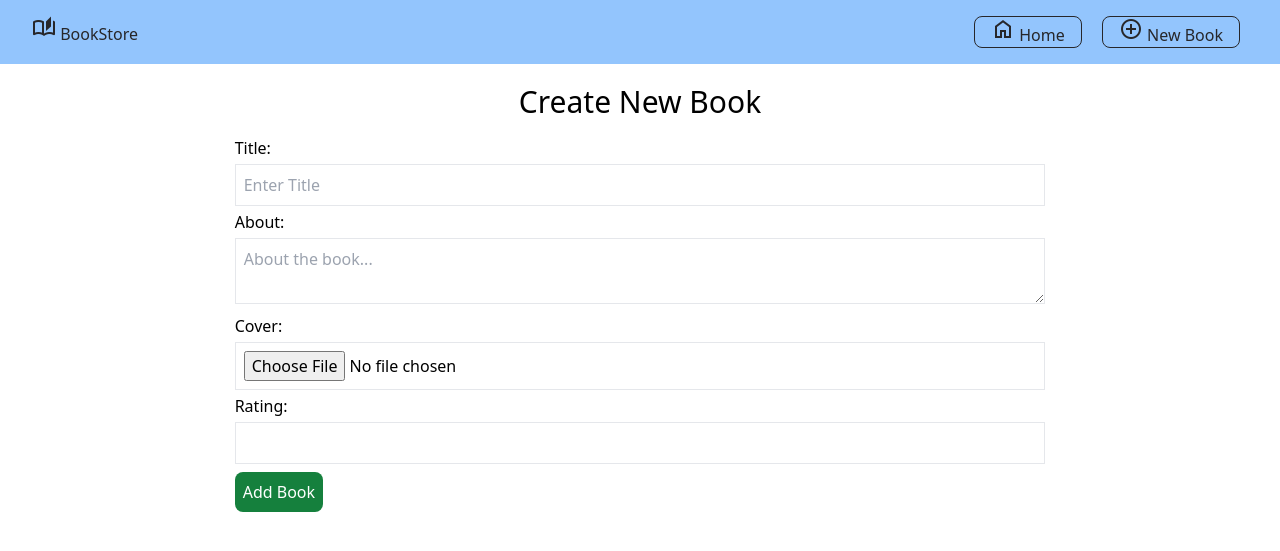
After one commit to katherinekhine/bookstore, a PHP site: page /book-create.php in a window 1280 px wide. The commit adds this page. Shown: the top 551 px of the page. Run offline with PHP 8.4, Linux system fonts and the light colour scheme; some libraries are stand-ins or nearby versions.

Commit message:
update header.php and add book-create.php

```diff
--- /dev/null
+++ b/book-create.php
@@ -0,0 +1,31 @@
+<?php
+include 'components/header.php'
+?>
+
+<h1 class="text-center text-3xl mb-4">Create New Book</h1>
+
+<form action="" method="post" enctype="multipart/form-data" class="w-2/3 mx-auto">
+    <div>
+        <label for="title">Title:</label>
+        <input type="text" name="title" id="title" placeholder="Enter Title" class="border w-full my-1 p-2">
+    </div>
+    <div>
+        <label for="about">About:</label>
+        <textarea name="about" id="about" placeholder="About the book..." class="border w-full my-1 p-2"></textarea>
+    </div>
+    <div>
+        <label for="photo">Cover:</label>
+        <input type="file" name="cover" id="cover" class="border w-full my-1 p-2">
+    </div>
+    <div>
+        <label for="rating">Rating:</label>
+        <input type="text" name="rating" id="rating" min="1" max="5" class="border w-full my-1 p-2">
+    </div>
+    <div>
+        <button type="submit" class="bg-green-700 p-2 rounded-lg text-white my-1">Add Book</button>
+    </div>
+</form>
+
+<?php
+include 'components/footer.php'
+?>
--- a/components/header.php
+++ b/components/header.php
@@ -28,7 +28,7 @@
                 </a>
             </li>
             <li class="inline-block px-4 border border-zinc-800 rounded-lg mx-2">
-                <a href="#" class="text-zinc-800">
+                <a href="book-create.php" class="text-zinc-800">
                     <span class="material-symbols-outlined">
                         add_circle
                     </span> New Book
```
